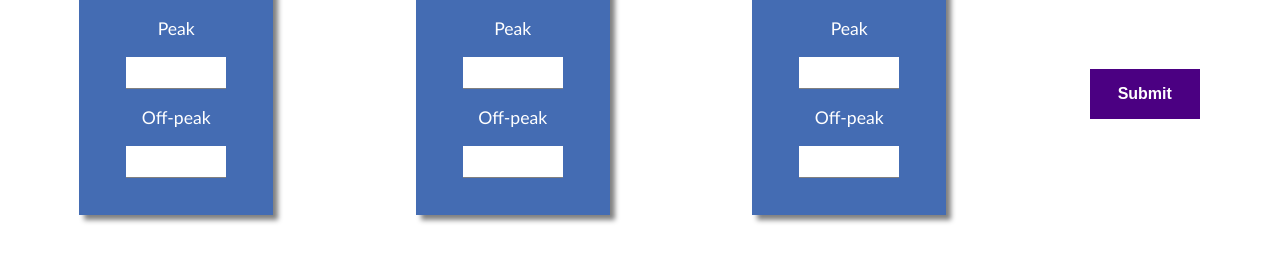
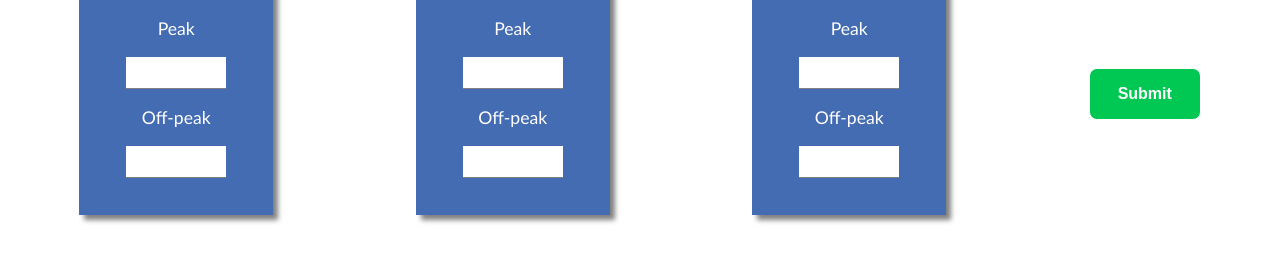
Before and after one commit to briankabiro/Nauli, a website: page public/add.html in a window 1280 px wide. Shown: the part 269-530 px from the top of the page. Drawn offline with nearby package versions, Linux system fonts and the light colour scheme; no server answers.

Commit message:
style changes

```diff
--- a/package.json
+++ b/package.json
@@ -6,6 +6,7 @@
   "dependencies": {
     "express": "^4.15.2",
     "mongodb": "^2.2.26",
+    "nodemailer": "^4.0.1",
     "socket.io": "^1.7.3"
   }
 }
--- a/public/add.css
+++ b/public/add.css
@@ -89,10 +89,11 @@
 .submit-button{
 	width:7em;
 	padding:1em;
-	background-color: indigo;
+	background-color:#00c853;
 	color:white;
 	border:0.1em solid white;
 	align-self: center;
+	border-radius:0.5em;
 }
 
 @media only screen and (min-width:768px){
@@ -170,9 +171,10 @@
 	.submit-button{
 		width:7em;
 		padding:1em;
-		background-color: indigo;
+		background-color:#00c853;
 		color:white;
 		font-weight:bold;
 		font-size:1em;
+		border-radius:0.5em;
 	}
 }
--- a/public/index.css
+++ b/public/index.css
@@ -64,7 +64,7 @@ button{
 	margin-top: 0.5em;
 	width:7em;
 	border:none;
-	background-color:#00c853;
+	background-color:#446CB3;
 	color:white;
 	padding:0.7em;
 	align-self: center;
@@ -152,7 +152,7 @@ button{
 		width:7em;
 		border:none;
 		font-size:1em;
-		background-color:#00c853;
+		background-color:#446CB3;
 		color:white;
 		padding:0.7em;
 		align-self: center;
--- a/server.js
+++ b/server.js
@@ -33,6 +33,8 @@ app.get('add', function(req,res){
 io.on('connection', function(socket){
 
 	socket.on('search', function(data){
+		data.one = data.one.toLowerCase();
+		data.two = data.two.toLowerCase();
 		console.log(data.one, data.two)
 		MongoClient.connect(URL, function(err,db){
 			if(err) console.log("Error",err);
```
Also changed, not shown: 2 other files.
